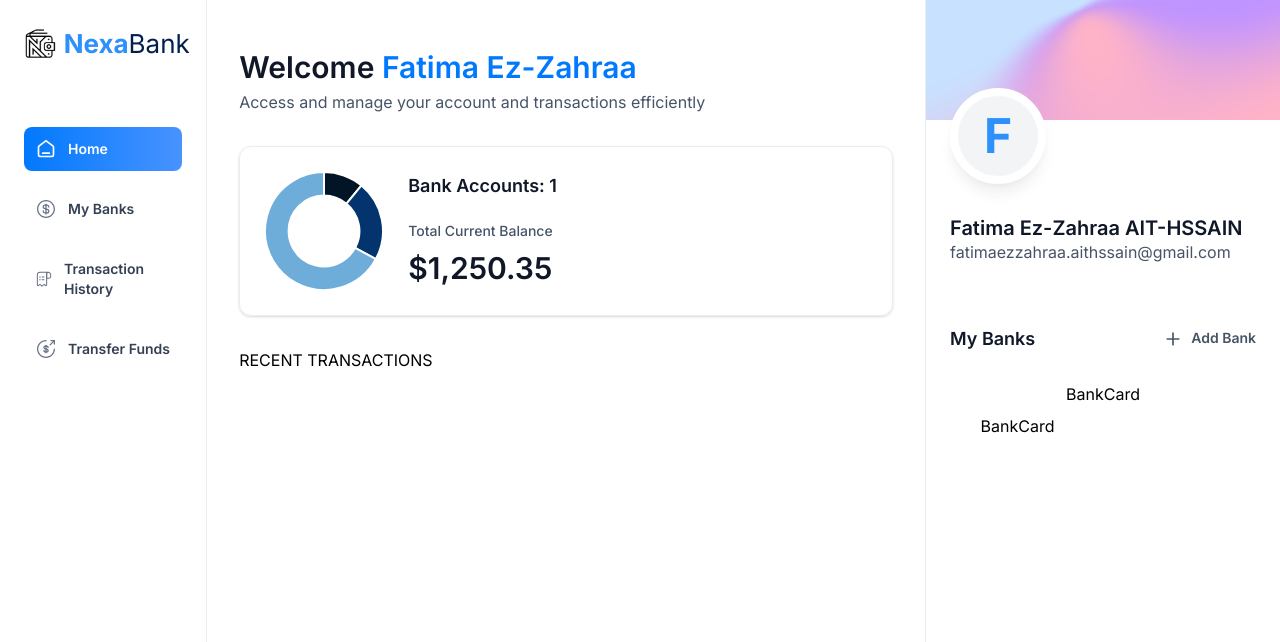
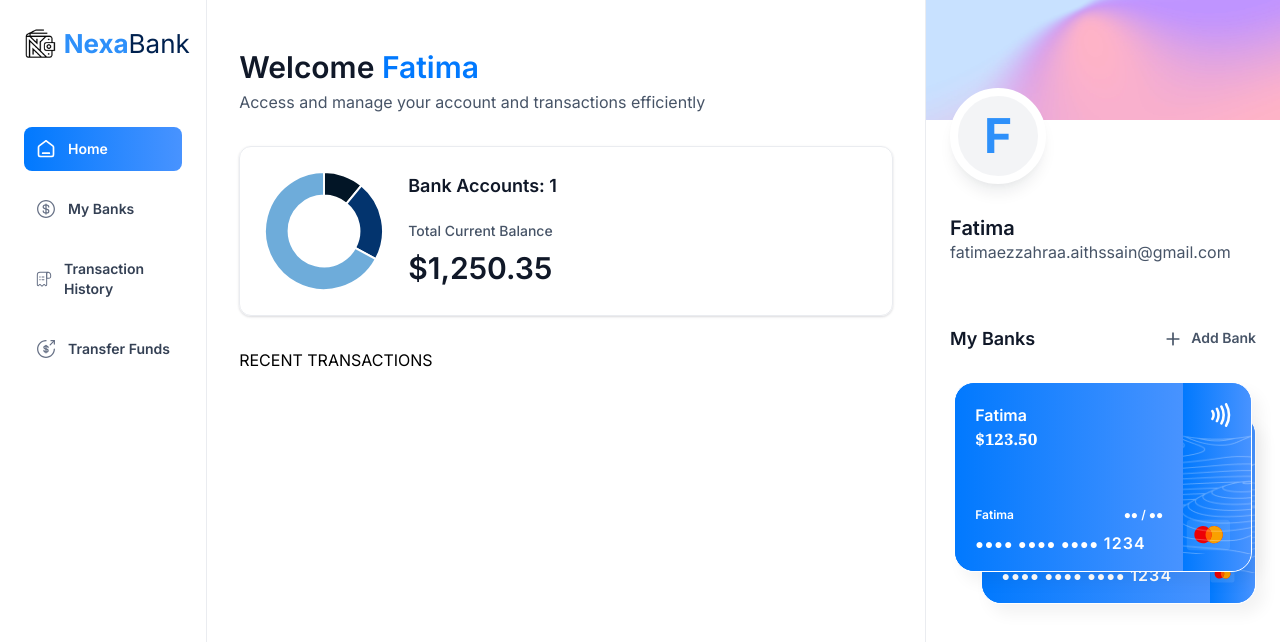
Before and after one commit to FatimaEz-zahraaAIT-HSSAIN/NexaBank, a Next.js app in the folder fullstack/: page / in a window 1280 px wide. Shown: the top 642 px of the page. Built offline with nearby package versions, Linux system fonts and the light colour scheme.

Commit message:
Complete BankCard component

```diff
--- a/fullstack/app/(root)/page.tsx
+++ b/fullstack/app/(root)/page.tsx
@@ -4,7 +4,7 @@
 import React from 'react'
 
 const Home = () => {
-  const loggedIn = { firstName: "Fatima Ez-Zahraa", lastName: "AIT-HSSAIN", email: "fatimaezzahraa.aithssain@gmail.com"}
+  const loggedIn = { firstName: "Fatima", lastName: "", email: "fatimaezzahraa.aithssain@gmail.com"}
 
   return (
     <section className='home'>
@@ -26,7 +26,7 @@
         RECENT TRANSACTIONS
       </div>
 
-      <RightSidebar user={loggedIn} transactions={[]} banks={[{}, {}]}/>
+      <RightSidebar user={loggedIn} transactions={[]} banks={[{currentBalance: 123.50}, {currentBalance: 500.50}]}/>
     </section>
   )
 }
--- a/fullstack/components/BankCard.tsx
+++ b/fullstack/components/BankCard.tsx
@@ -1,8 +1,61 @@
+import { formatAmount } from '@/lib/utils'
+import Link from 'next/link'
+import Image from 'next/image'
 import React from 'react'
 
-const BankCard = () => {
+const BankCard = ({account, userName, showBalance = true}: CreditCardProps) => {
   return (
-    <div>BankCard</div>
+    <div className='flex flex-col'>
+      <Link href="/" className='bank-card'>
+        <div className="bank-card_content">
+          <div>
+            <h1 className='text-16 font-semibold text-white'>
+              {account.name || userName}
+            </h1>
+            <p className='font-ibm-plex-serif font-black text-white'>
+              {formatAmount(account.currentBalance)}
+            </p>
+          </div>
+          <article className='flex flex-col gap-2'>
+            <div className="flex justify-between">
+              <h1 className="text-12 font-semibold text-white">
+                {userName}
+              </h1>
+              <h2 className='text-12 font-semibold text-white'>
+              ●● / ●●
+              </h2>
+            </div>
+            <p className='text-14 font-semibold tracking-[1.1px] text-white'>
+            ●●●● ●●●● ●●●● <span className='text-16 '>1234</span>
+            </p>
+
+          </article>
+        </div>
+        <div className='bank-card_icon'>
+          <Image
+            src="/icons/Paypass.svg"
+            width={20}
+            height={24}
+            alt='Pay'
+          />
+          <Image
+            src="/icons/mastercard.svg"
+            width={45}
+            height={32}
+            alt='mastercard'
+            className='ml-5'
+          />
+          <Image
+            src="/icons/lines.png"
+            width={316}
+            height={190}
+            alt='lines'
+            className='absolute top-0 left-0'
+          />
+        </div>
+      </Link>
+      {/* COPY*/}
+    </div>
   )
 }
 
--- a/fullstack/components/RightSidebar.tsx
+++ b/fullstack/components/RightSidebar.tsx
@@ -38,11 +38,21 @@
             {banks?.length > 0 && (
                 <div className='relative flex flex-1 flex-col items-center justify-center gap-5'>
                     <div className='relative z-10'>
-                        <BankCard />
+                        <BankCard
+                            key={banks[0].$id}
+                            account={banks[0]}
+                            userName={`${user.firstName} ${user.lastName}`}
+                            showBalance={false}
+                        />
                     </div>
                     {banks[1] && (
                         <div className='absolute right-0 top-8 z-0 w-[90%]'>
-                            <BankCard />
+                            <BankCard
+                                key={banks[1].$id}
+                                account={banks[1]}
+                                userName={`${user.firstName} ${user.lastName}`}
+                                showBalance={false}
+                             />
                         </div>
                     )}
                 </div>
```
